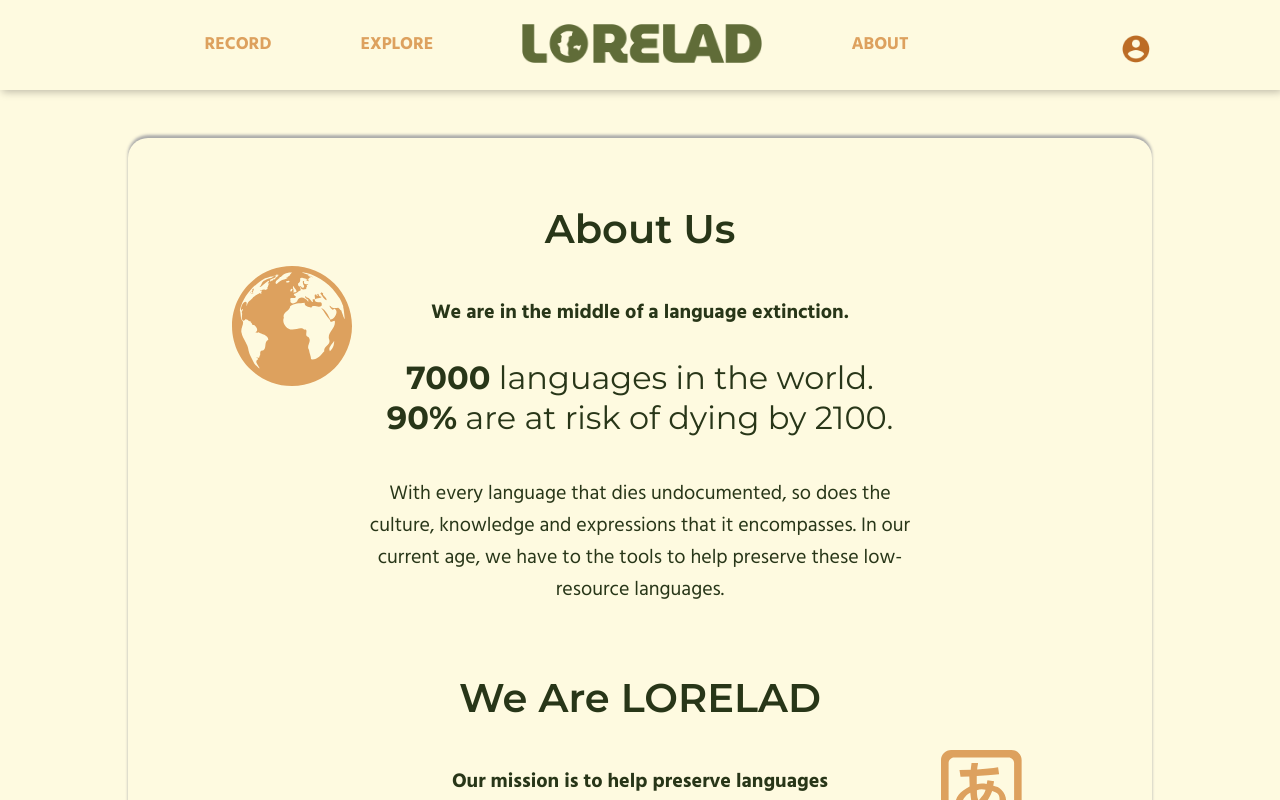
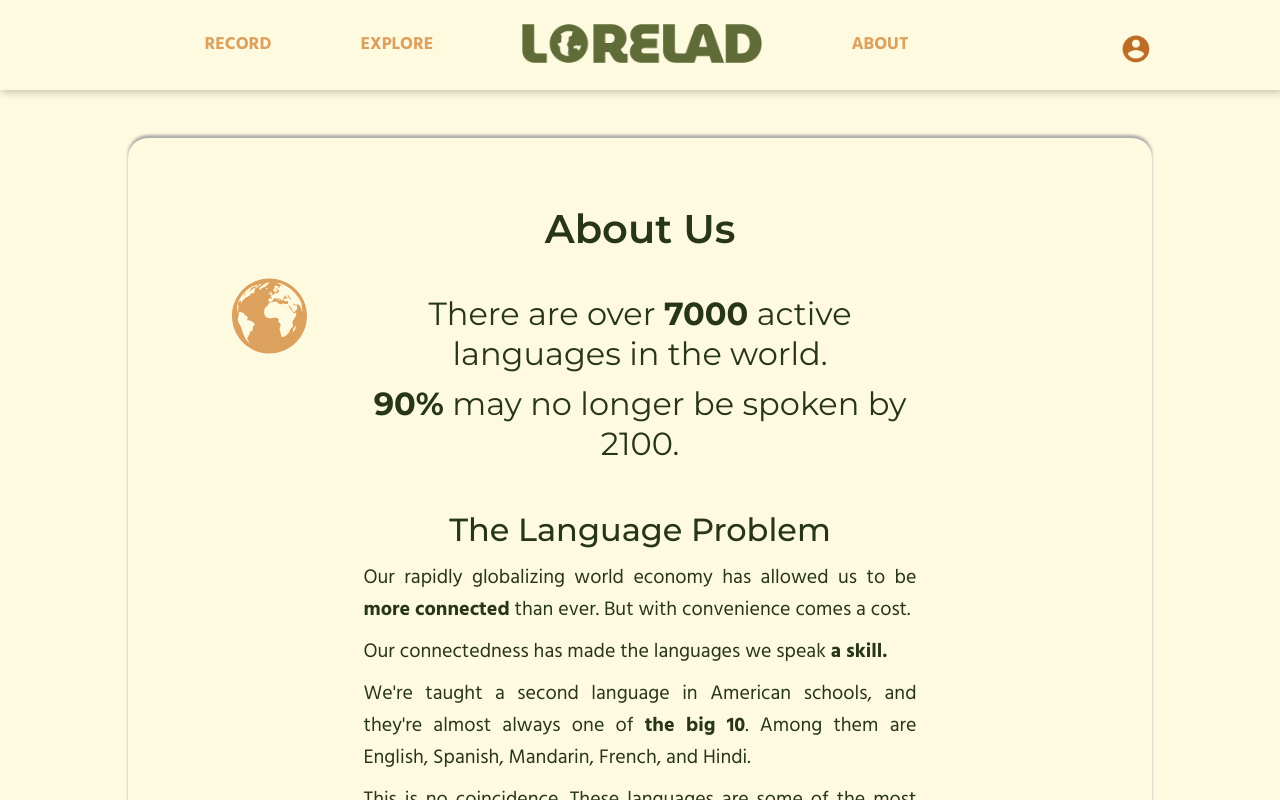
Before and after one commit to Jon-S-Hall/LORELAD, a Next.js app in the folder frontend/: page /about in a window 1280 px wide. Shown: the top 800 px of the page. Built offline with nearby package versions, Linux system fonts and the light colour scheme; a web font is replaced by a local one.

Commit message:
altered the about page.

```diff
--- a/frontend/pages/about.js
+++ b/frontend/pages/about.js
@@ -23,27 +23,40 @@ const About = (props) => (
         <section id="about_us" className={about_styles.about_us}>
           <div className={about_styles.content_wrapper}>
             <h1>About Us</h1>
-            <p>We are in the middle of a language extinction.</p>
             <div className={about_styles.stats}>
-              <p>
-                <span>7000</span> languages in the world.
+              <p className={about_styles.intro}>
+                There are over <span>7000</span> active languages in the world.
               </p>
-              <p>
-                <span>90%</span> are at risk of dying by 2100.
+              <p className={about_styles.intro}>
+                <span>90%</span> may no longer be spoken by 2100.
               </p>
             </div>
-            <p>
-              With every language that dies undocumented, so does the culture,
-              knowledge and expressions that it encompasses. In our current age,
-              we have to the tools to help preserve these low-resource
-              languages.
-            </p>
+            <h2>The Language Problem</h2>
+            <p>Our rapidly globalizing world economy has allowed us to be <b>more connected</b> than ever. But with convenience comes a cost.</p>
+
+            <p>Our connectedness has made the languages we speak <b>a skill. </b></p>
+
+            <p>We're taught a second language in American schools, and they're almost always one of <b>the big 10</b>.
+              Among them are English, Spanish, Mandarin, French, and Hindi.</p>
+
+            <p> This is no coincidence. These languages are some of the most spoken on the planet. In fact, <b>5.34 billion people </b>
+              speak at least one.</p>
+
+            <p> They have become the tools of trade and business. Most jobs require you to speak one fluently. And of course, the more you know the better.</p>
+
+            <p>But <b> language is so much more than a tool to communicate. The way we
+              speak helps define who we are. Language holds our culture, our
+              heritage, and our history.</b></p>
+
+            <p>And they're dying. </p>
+
+
           </div>
           <svg
             className={about_styles.globe}
-            width="120"
-            height="120"
-            viewBox="0 0 120 120"
+            width="100"
+            height="100"
+            viewBox="0 -5 160 130"
             fill="none"
             xmlns="http://www.w3.org/2000/svg"
           >
@@ -55,16 +68,14 @@ const About = (props) => (
         </section>
         <section id="what_we_do" className={about_styles.what_we_do}>
           <div className={about_styles.content_wrapper}>
-            <h1>We Are LORELAD</h1>
-            <p className={about_styles.blurb}>
-              Our mission is to help preserve languages and cultures by creating
-              a platform to share stories.
+            <h1>We're LORELAD</h1>
+            <p className={about_styles.intro}>
+              Our goal is to help bring awareness to the language problem by providing a platform to share stories.
             </p>
-            <p>
-              Language is so much more than a tool to communicate. The way we
-              speak helps define who we are. Language holds our culture, our
-              heritage, and our history. And we want the world to hear yours.
-              Coming Soon.
+            <p className={about_styles.intro}>
+              With every language that dies undocumented, so does the culture,
+              knowledge, and expressions that it encompasses. If you have something to share,
+              we want a place where everyone can listen.
             </p>
           </div>
           <svg
@@ -83,10 +94,10 @@ const About = (props) => (
         </section>
         <div className={about_styles.content_wrapper}>
           <h1>What We Do</h1>
-          <p className={about_styles.blurb}>
+          <p className={about_styles.intro}>
             A place to preserve & a place to explore
           </p>
-          <p>
+          <p className={about_styles.intro}>
             By creating a database where low-resource languages can put
             recordings of their language, we are enabling a documentation
             process that can allow for preservation, learning and research.
--- a/frontend/pages/explore/recording/[recording_id].js
+++ b/frontend/pages/explore/recording/[recording_id].js
@@ -67,8 +67,6 @@ const Recording = ({ recording, user_state }) => {
             <div className={styles.buttons_container}>
               <div>
                 <button>{recording.tag}</button>
-                <button>cooking</button>
-                <button>recipe</button>
               </div>
               <button className={styles.download_btn}>
                 Download
--- a/frontend/pages/explore/recordings.js
+++ b/frontend/pages/explore/recordings.js
@@ -33,10 +33,6 @@ function download(url){
 function Recordings({ recordings, user_state }) {
   const router = useRouter();
   const { language } = router.query;
-
-
-
-
   return (
     <Layout user_state={user_state}>
       <div>
--- a/frontend/styles/About.module.css
+++ b/frontend/styles/About.module.css
@@ -37,17 +37,35 @@
   font-family: Montserrat;
   font-weight: 600;
   color: #283618;
-  padding-bottom: 3rem;
+  padding-bottom: 1rem;
+}
+
+.content_wrapper h2 {
+  font-size: 2rem;
+  font-family: Montserrat;
+  font-weight: 500;
+  color: #283618;
+  padding-bottom: 1rem;
 }
 
 .content_wrapper p {
+  text-align: justify;
   font-size: 1.25rem;
   font-family: Hind;
   line-height: 2rem;
   font-weight: 400;
   color: #283618;
   position: relative;
+  padding-bottom: 10px;
 }
+.content_wrapper .intro{
+  text-align: center;
+}
+
+.content_wrapper b{
+  font-weight: bold;
+}
+
 
 .content_wrapper h1 + p {
   font-weight: 700;
--- a/frontend/styles/Home.module.css
+++ b/frontend/styles/Home.module.css
@@ -257,6 +257,10 @@
   .top {
     padding: 7% 10% 2%;
   }
+
+  .top a{
+    font-weight: bold;
+  }
   .cta {
     padding: 5% 15% 10%;
   }
```
Also changed, not shown: frontend/pages/explore/[language]/index.js (+10 -1 lines), frontend/pages/index.js (+5 -6 lines).
